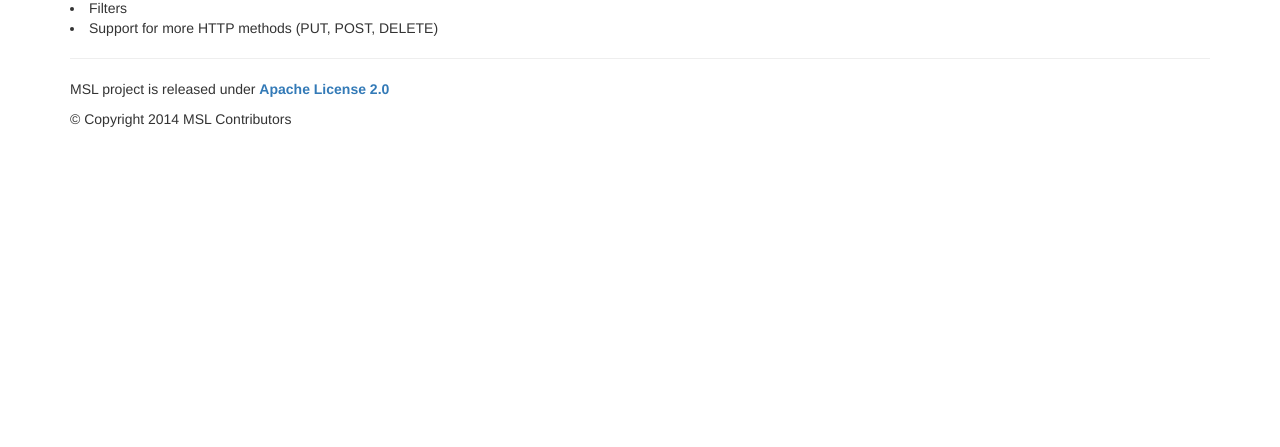
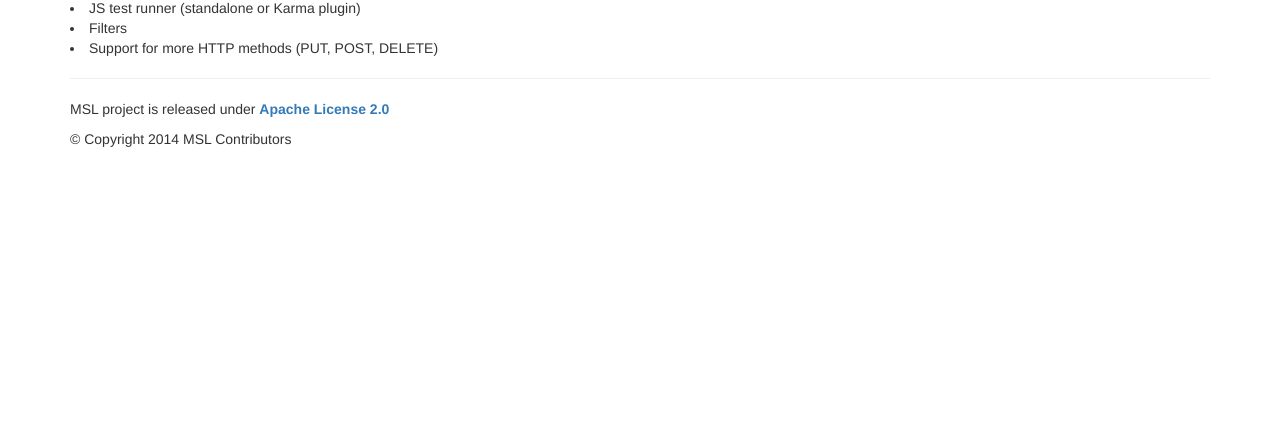
Before and after one commit to FINRAOS/MSL, a plain HTML site: page comingsoon.html in a window 1280 px wide. Shown: the part 353-800 px from the top of the page. Drawn offline with nearby package versions, Linux system fonts and the light colour scheme.

Commit message:
Added an item under new features for the runner

```diff
--- a/comingsoon.html
+++ b/comingsoon.html
@@ -92,6 +92,7 @@
 		<div class="row">
 			<div class="col-md-10">
 				<p><h2>New Features:</h2></p>
+				<li>JS test runner (standalone or Karma plugin)</li>
 				<li>Filters</li>
 				<li>Support for more HTTP methods (PUT, POST, DELETE)</li>
 			</div>
```
